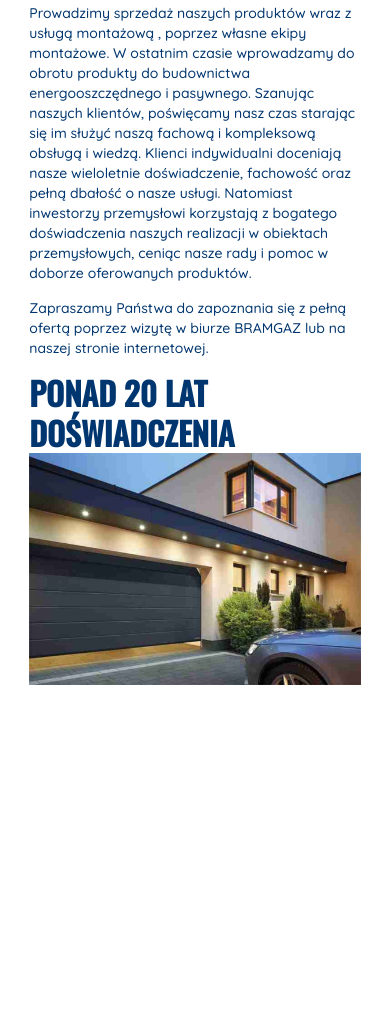
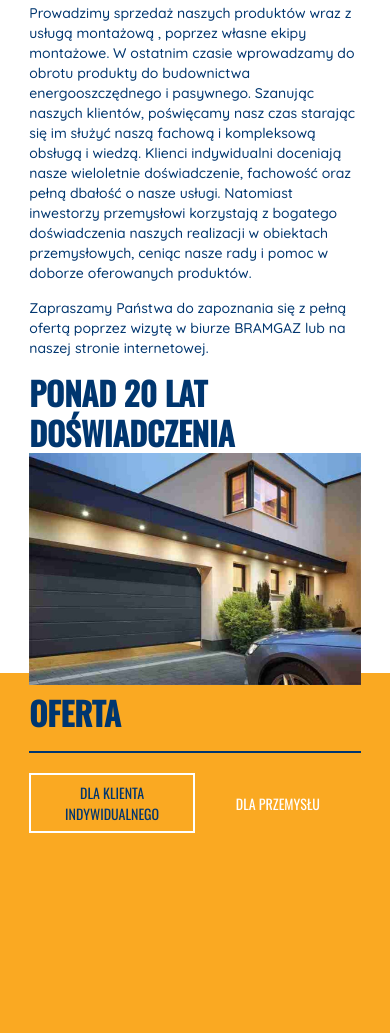
Before and after one commit to gumis1153/bramgaz-site, a Gatsby site: page / in a window 390 px wide. Shown: the part 1106-2139 px from the top of the page. Before the commit the page ends 1795 px from the top, so only its background shows below. Built offline with nearby package versions, Linux system fonts and the light colour scheme; Gatsby itself is replaced by a stand-in of ours.

Commit message:
offfer start mobile view

```diff
--- /dev/null
+++ b/src/components/offer.js
@@ -0,0 +1,56 @@
+import React, { Component } from "react"
+import "../styles/offer.css"
+
+class Offer extends Component {
+  state = {
+    clientType: "individual",
+  }
+
+  handleIndividualBtn = () => {
+    this.setState({
+      clientType: "individual",
+    })
+  }
+
+  handleIndustryBtn = () => {
+    this.setState({
+      clientType: "industry",
+    })
+  }
+
+  render() {
+    return (
+      <section className="offer">
+        <div className="wrapper">
+          <div className="sectionTitle">
+            <h1>Oferta</h1>
+          </div>
+          <div className="offerMain">
+            <div className="clientTypeButtons">
+              <button
+                onClick={this.handleIndividualBtn}
+                className={
+                  "clientBtn" +
+                  (this.state.clientType == "individual" ? " active" : "")
+                }
+              >
+                Dla klienta indywidualnego
+              </button>
+              <button
+                onClick={this.handleIndustryBtn}
+                className={
+                  "clientBtn" +
+                  (this.state.clientType == "industry" ? " active" : "")
+                }
+              >
+                Dla przemysłu
+              </button>
+            </div>
+          </div>
+        </div>
+      </section>
+    )
+  }
+}
+
+export default Offer
--- a/src/pages/index.js
+++ b/src/pages/index.js
@@ -3,6 +3,7 @@ import { Link } from "gatsby"
 import Header from "../components/header"
 import HomePage from "../components/homePage"
 import About from "../components/about"
+import Offer from "../components/offer"
 import "../components/layout.css"
 
 const IndexPage = () => (
@@ -10,6 +11,7 @@ const IndexPage = () => (
     <Header />
     <HomePage />
     <About />
+    <Offer />
   </>
 )
 
--- /dev/null
+++ b/src/styles/offer.css
@@ -0,0 +1,51 @@
+section.offer {
+    width: 100%;
+    background-color: #FAA922;
+}
+
+section.offer .wrapper {
+    display: grid;
+    grid-template-rows: 80px 1fr;
+}
+
+.offerMain {
+    grid-row: 2 / 3;
+    display: grid;
+    grid-template-rows: 80px 1fr 200px;
+}
+
+.clientTypeButtons {
+    display: -webkit-box;
+    display: -ms-flexbox;
+    display: flex;
+    -webkit-box-pack: center;
+    -ms-flex-pack: center;
+    justify-content: center;
+    grid-column: 1 / 2;
+    grid-row: 1 / 2;
+}
+
+
+/* zastanów się nad animacją przycisków */
+.clientBtn {
+    font-family: Oswald, sans-serif;
+    font-size: 14px;
+    color: #ffffff;
+    text-transform: uppercase;
+    background-color: transparent;
+    padding: 5px 15px;
+    border: none;
+    white-space: normal;
+    width: 50%;
+    height: 60px;
+    margin-top: 20px;
+    -webkit-transition: .4s;
+    transition: .4s;
+}
+
+.clientBtn.active {
+    border: 2px solid #ffffff;
+    color: #00366F;
+    width: 50%;
+    height: 60px;
+}
```
